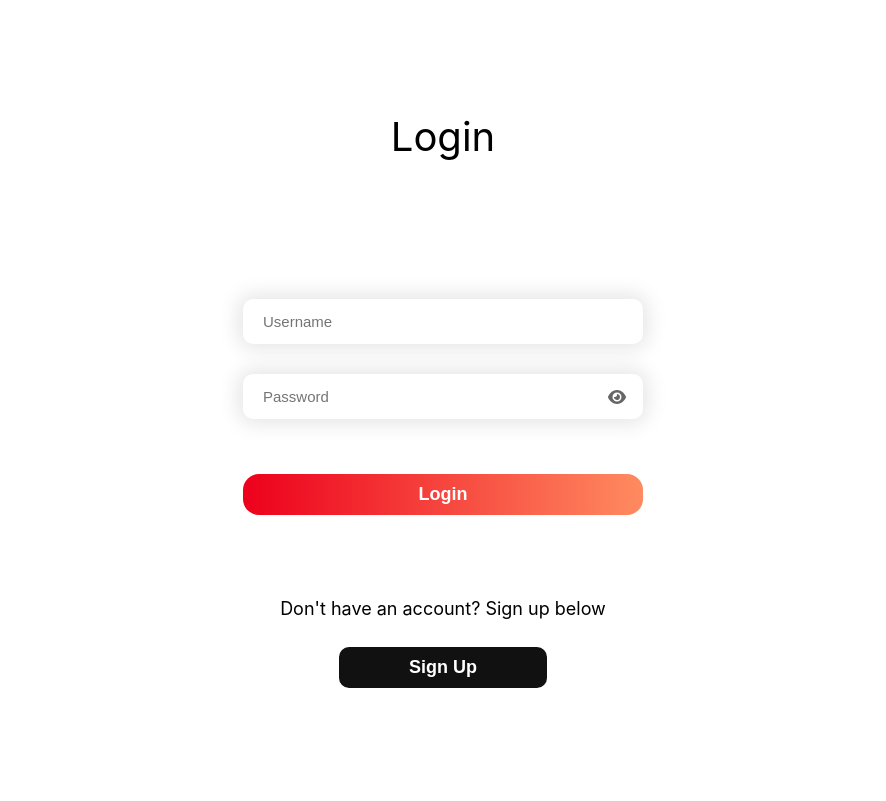
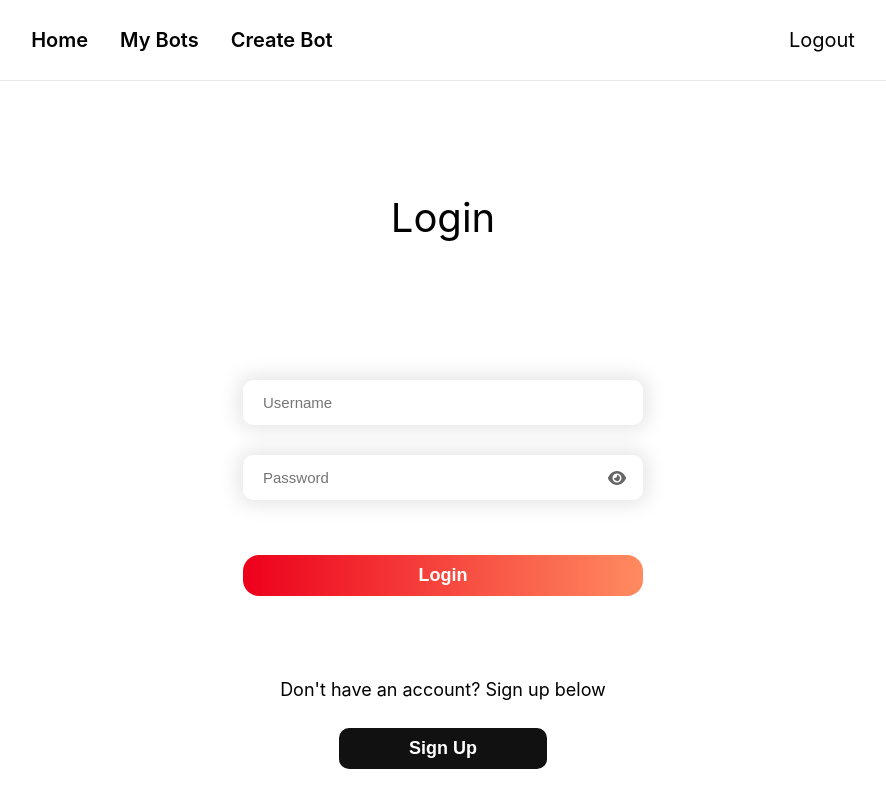
Before and after one commit to Federicis/TSA, a React (Create React App) app in the folder frontend/: page /login in a window 1280 px wide. Shown: the whole page, without its empty margins (197-1083 px from the left). Built offline with nearby package versions, Linux system fonts and the light colour scheme; no server answers.

Commit message:
Created navbar

```diff
--- a/frontend/src/App.js
+++ b/frontend/src/App.js
@@ -7,6 +7,7 @@ import { AuthProvider } from "./context/AuthProvider";
 import CreateBot from "./pages/Bots/CreateBot/CreateBot";
 import LoginPage from "./pages/Login/Login";
 import SignUpPage from "./pages/SignUp/SignUp";
+import Navbar from "./components/Navbar/Navbar";
 
 import { BrowserRouter, Routes, Route } from "react-router-dom";
 
@@ -14,6 +15,7 @@ function App() {
 	return (
 		<BrowserRouter>
 			<AuthProvider>
+				<Navbar />
 				<Routes>
 					<Route path="/" element={<PersistLogin />}>
 						<Route element={<RequireAuth />}>
--- a/frontend/src/components/Main.js
+++ b/frontend/src/components/Main.js
@@ -25,8 +25,6 @@ export default function Main({ prop1, prop2 }) {
 	return (
 		<main className="main-component">
 			<p>Hello World!</p>
-      <button onClick={logout}>Logout</button>
-      <button onClick={() => navigate("/create-bot")}>Create Bot</button>
 		</main>
 	);
 }
--- /dev/null
+++ b/frontend/src/components/Navbar/Navbar.css
@@ -0,0 +1,26 @@
+.navbar {
+  width: 100vw;
+  height: 10vh;
+  background-color: #fff;
+  border-bottom: 1px solid #e6e6e6;
+  display: flex;
+  justify-content: space-around;
+  align-items: center;
+}
+.navbar a {
+  text-decoration: none;
+  font-size: 20px;
+  color: #000;
+  font-weight: 400;
+}
+.navbar a:hover {
+  cursor: pointer;
+}
+.navbar .links {
+  display: flex;
+  gap: 2rem;
+  align-items: center;
+}
+.navbar .links a {
+  font-weight: 600;
+}/*# sourceMappingURL=Navbar.css.map */
--- /dev/null
+++ b/frontend/src/components/Navbar/Navbar.js
@@ -0,0 +1,16 @@
+import { useState } from "react";
+import "./Navbar.css";
+import { Link } from "react-router-dom";
+
+export default function Navbar() {
+	return (
+		<nav className="navbar">
+			<div className="links">
+				<Link to="/">Home</Link>
+				<Link to="my-bots">My Bots</Link>
+				<Link to="create-bot">Create Bot</Link>
+			</div>
+			<Link to="logout">Logout</Link>
+		</nav>
+	);
+}
--- /dev/null
+++ b/frontend/src/components/Navbar/Navbar.scss
@@ -0,0 +1,26 @@
+.navbar {
+	width: 100vw;
+	height: 10vh;
+	background-color: #fff;
+	border-bottom: 1px solid #e6e6e6;
+	display: flex;
+	justify-content: space-around;
+	align-items: center;
+	a {
+		text-decoration: none;
+		font-size: 20px;
+		color: #000;
+		font-weight: 400;
+	}
+	a:hover {
+		cursor: pointer;
+	}
+	.links {
+		display: flex;
+		gap: 2rem;
+		align-items: center;
+		a {
+			font-weight: 600;
+		}
+	}
+}
```
Also changed, not shown: 1 other file (tests, documents, lock files or other folders). Lines whose indentation alone changed are shown as unchanged.
